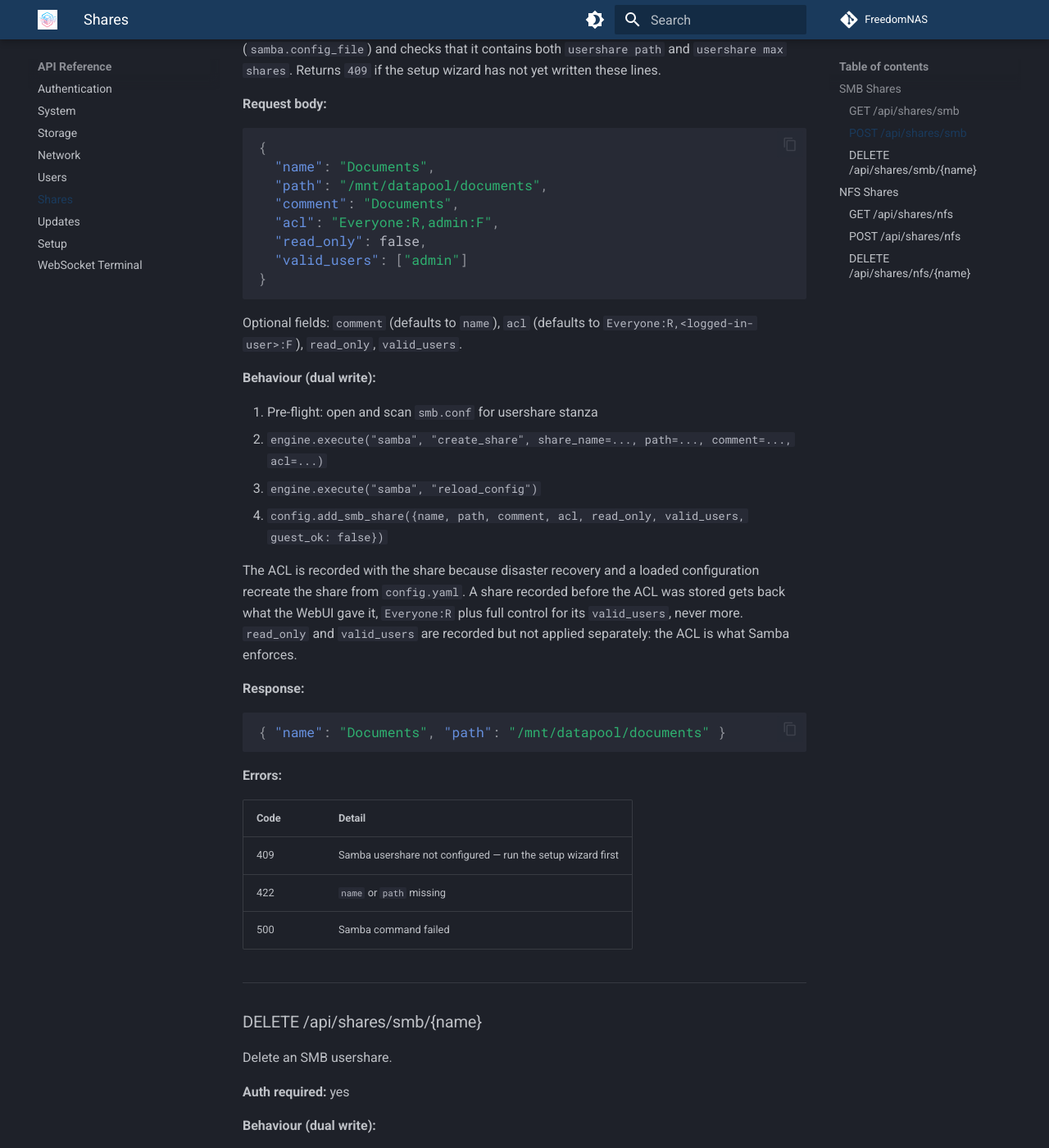
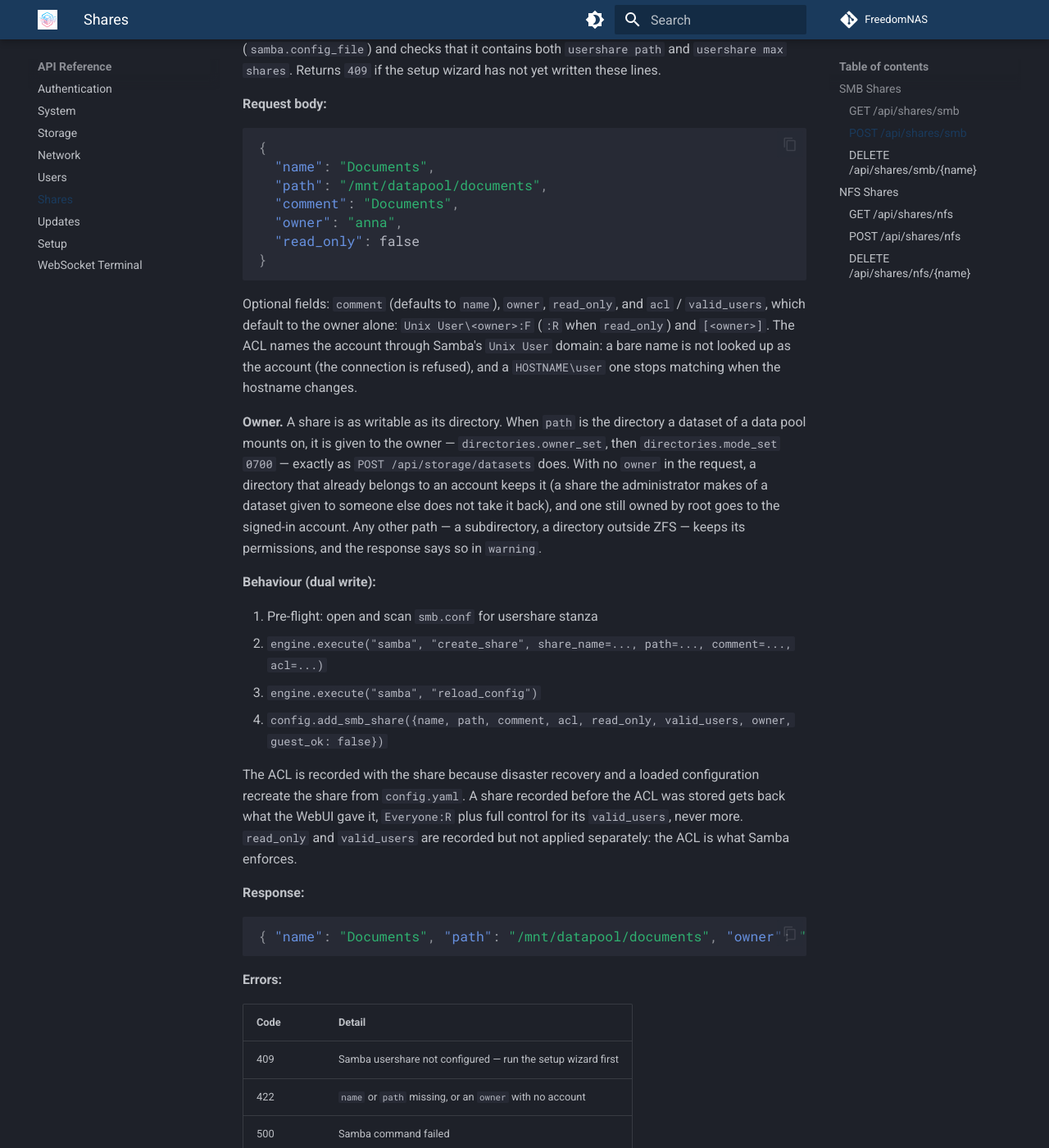
Before and after one commit to FreedomNAS/freedomnas-docs, an MkDocs documentation site: the page built from docs/api/shares.md, in a window 1280 px wide and 1400 px high, scrolled down 893 px. Shown: the whole window at 82% size. Built offline with MkDocs 1.6.1 and Material for MkDocs 9.7.7, drawn with Linux system fonts in a browser that asks for light colours; some of the changed text lies outside the part shown.

Commit message:
Document dataset and share owners and the NFS mapping

````diff
--- a/docs/api/shares.md
+++ b/docs/api/shares.md
@@ -44,21 +44,34 @@ written these lines.
   "name": "Documents",
   "path": "/mnt/datapool/documents",
   "comment": "Documents",
-  "acl": "Everyone:R,admin:F",
-  "read_only": false,
-  "valid_users": ["admin"]
+  "owner": "anna",
+  "read_only": false
 }
 ```
 
-Optional fields: `comment` (defaults to `name`), `acl`
-(defaults to `Everyone:R,<logged-in-user>:F`), `read_only`, `valid_users`.
+Optional fields: `comment` (defaults to `name`), `owner`, `read_only`, and
+`acl` / `valid_users`, which default to the owner alone:
+`Unix User\<owner>:F` (`:R` when `read_only`) and `[<owner>]`. The ACL names
+the account through Samba's `Unix User` domain: a bare name is not looked up
+as the account (the connection is refused), and a `HOSTNAME\user` one stops
+matching when the hostname changes.
+
+**Owner.** A share is as writable as its directory. When `path` is the
+directory a dataset of a data pool mounts on, it is given to the owner —
+`directories.owner_set`, then `directories.mode_set` `0700` — exactly as
+`POST /api/storage/datasets` does. With no `owner` in the request, a
+directory that already belongs to an account keeps it (a share the
+administrator makes of a dataset given to someone else does not take it
+back), and one still owned by root goes to the signed-in account. Any other
+path — a subdirectory, a directory outside ZFS — keeps its permissions, and
+the response says so in `warning`.
 
 **Behaviour (dual write):**
 
 1. Pre-flight: open and scan `smb.conf` for usershare stanza
 2. `engine.execute("samba", "create_share", share_name=..., path=..., comment=..., acl=...)`
 3. `engine.execute("samba", "reload_config")`
-4. `config.add_smb_share({name, path, comment, acl, read_only, valid_users, guest_ok: false})`
+4. `config.add_smb_share({name, path, comment, acl, read_only, valid_users, owner, guest_ok: false})`
 
 The ACL is recorded with the share because disaster recovery and a loaded
 configuration recreate the share from `config.yaml`. A share recorded
@@ -70,7 +83,7 @@ Samba enforces.
 **Response:**
 
 ```json
-{ "name": "Documents", "path": "/mnt/datapool/documents" }
+{ "name": "Documents", "path": "/mnt/datapool/documents", "owner": "anna" }
 ```
 
 **Errors:**
@@ -78,7 +91,7 @@ Samba enforces.
 | Code | Detail |
 |------|--------|
 | 409 | Samba usershare not configured — run the setup wizard first |
-| 422 | `name` or `path` missing |
+| 422 | `name` or `path` missing, or an `owner` with no account |
 | 500 | Samba command failed |
 
 ---
@@ -146,26 +159,38 @@ Create a new NFS export.
 ```
 
 All three of `name`, `path`, and `allowed_hosts` are required.
-`options` defaults to `rw,sync,no_subtree_check`.
+`options` defaults to `rw,sync,no_subtree_check`. `owner` works as for SMB
+shares: the dataset directory goes to that account, mode `0700`.
+
+**Mapping onto the owner.** NFS has no login: the server takes the client's
+word for the user ID, and the same person often has another ID on their own
+computer. When the directory was given to the owner, the share is recorded
+with `map_to_owner: true` and exported with `nfs.owner_options` appended —
+`all_squash,anonuid=<uid>,anongid=<gid>` on Linux, `-mapall=<owner>` on
+FreeBSD — so every user of an allowed host works as the owner, whatever ID
+they have there. `allowed_hosts` is therefore what decides who that is:
+name the owner's own computer. The mapping is never written into `options`;
+it is added each time the export is written (here, by the reconciler, when
+a dataset moves), with the IDs of the system doing it.
 
 **Behaviour (dual write):**
 
 1. Read the exports file path from profile (`nfs.config_file`)
 2. Append `{path} {allowed_hosts}({options})` line to the exports file
 3. `engine.execute("nfs", "exportfs_reload")`
-4. `config.add_nfs_share({name, path, allowed_hosts, options})`
+4. `config.add_nfs_share({name, path, allowed_hosts, options, owner, map_to_owner})`
 
 **Response:**
 
 ```json
-{ "name": "backup", "path": "/mnt/datapool/backup" }
+{ "name": "backup", "path": "/mnt/datapool/backup", "owner": "anna" }
 ```
 
 **Errors:**
 
 | Code | Detail |
 |------|--------|
-| 422 | `name`, `path`, or `allowed_hosts` missing |
+| 422 | `name`, `path`, or `allowed_hosts` missing, or an `owner` with no account |
 | 500 | NFS command failed or exports file not writable |
 
 ---
````
Also changed, not shown: docs/api/storage.md (+10 -1 lines), docs/profiles/os-profiles.md (+20 -1 lines).
